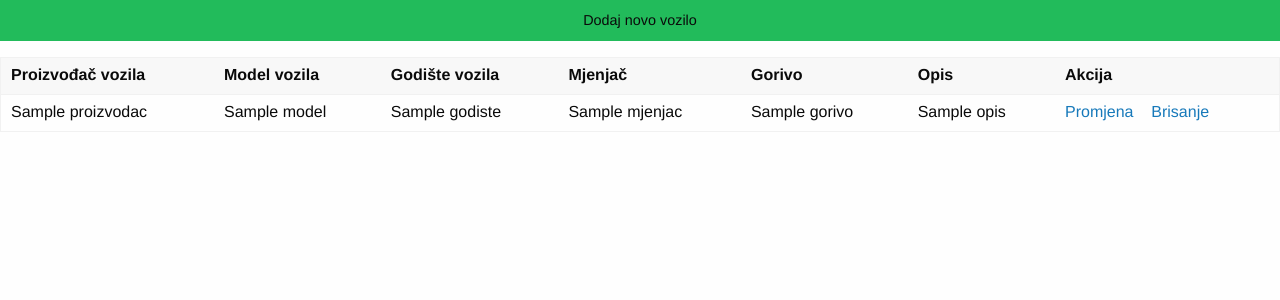
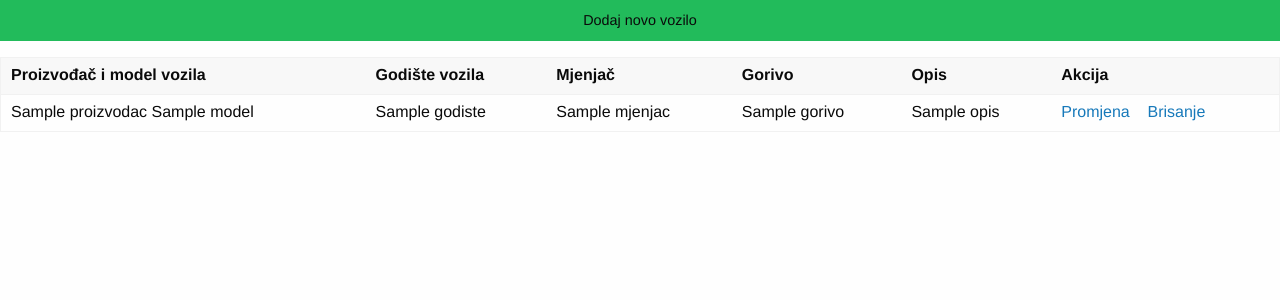
Before and after one commit to majera96/PP25-Zavrsni-rad, a PHP site: template rentacarapp.hr/app/view/privatno/vozila/index.phtml in a window 1280 px wide. Shown: the top 300 px of the page. Run offline with PHP 8.4, Linux system fonts and the light colour scheme; the template is opened without the code that fills it: most values are stand-ins (such as "Sample title", 1, 10 or a date in 2020); data that the repository does not hold is empty.

Commit message:
uredivanje

```diff
--- a/rentacarapp.hr/app/view/privatno/rezervacije/index.phtml
+++ b/rentacarapp.hr/app/view/privatno/rezervacije/index.phtml
@@ -13,7 +13,7 @@
             <th>Datum preuzimanja</th>
             <th>Datum povratka</th>
             <th>Osiguranje</th>
-            <th>Promjena</th>
+            <th>Akcija</th>
         </tr>
     </thead>
     <tbody>
--- a/rentacarapp.hr/app/view/privatno/vozila/index.phtml
+++ b/rentacarapp.hr/app/view/privatno/vozila/index.phtml
@@ -6,8 +6,7 @@
 <table>
     <thead>
         <tr>
-            <th>Proizvođač vozila</th>
-            <th>Model vozila</th>
+            <th>Proizvođač i model vozila</th>
             <th>Godište vozila</th>
             <th>Mjenjač</th>
             <th>Gorivo</th>
@@ -18,8 +17,7 @@
     <tbody>
         <?php foreach($entiteti as $e): ?>
             <tr>
-                <td><?=$e->proizvodac?></td>
-                <td><?=$e->model?></td>
+                <td><?=$e->proizvodac?> <?=$e->model?></td>
                 <td><?=$e->godiste?></td>
                 <td><?=$e->mjenjac?></td>
                 <td><?=$e->gorivo?></td>
```
